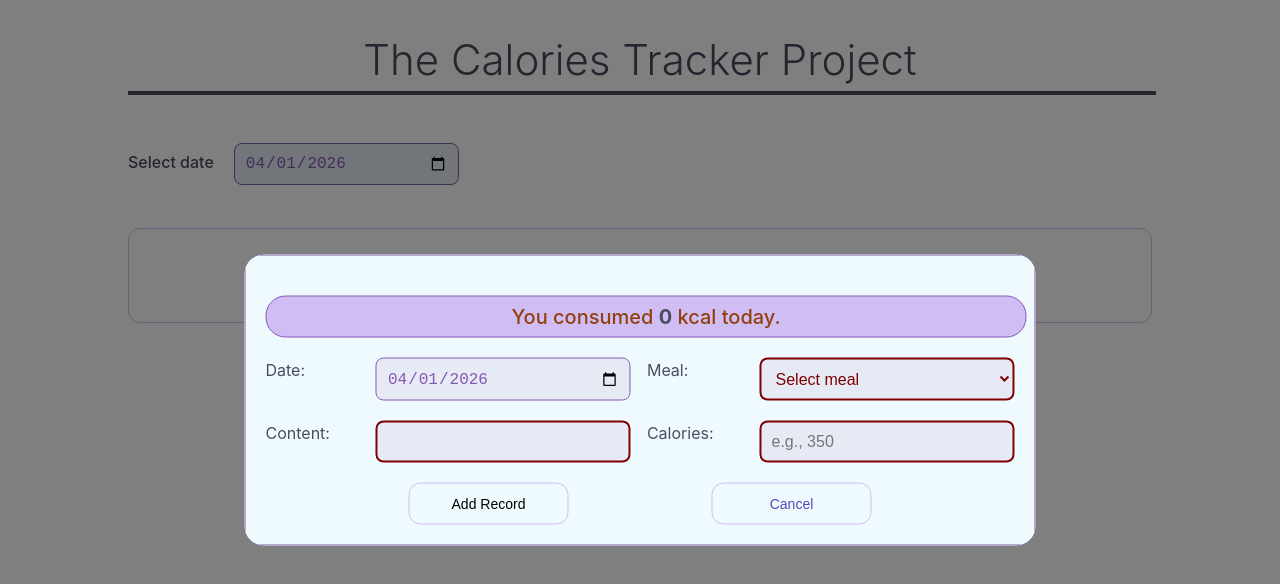
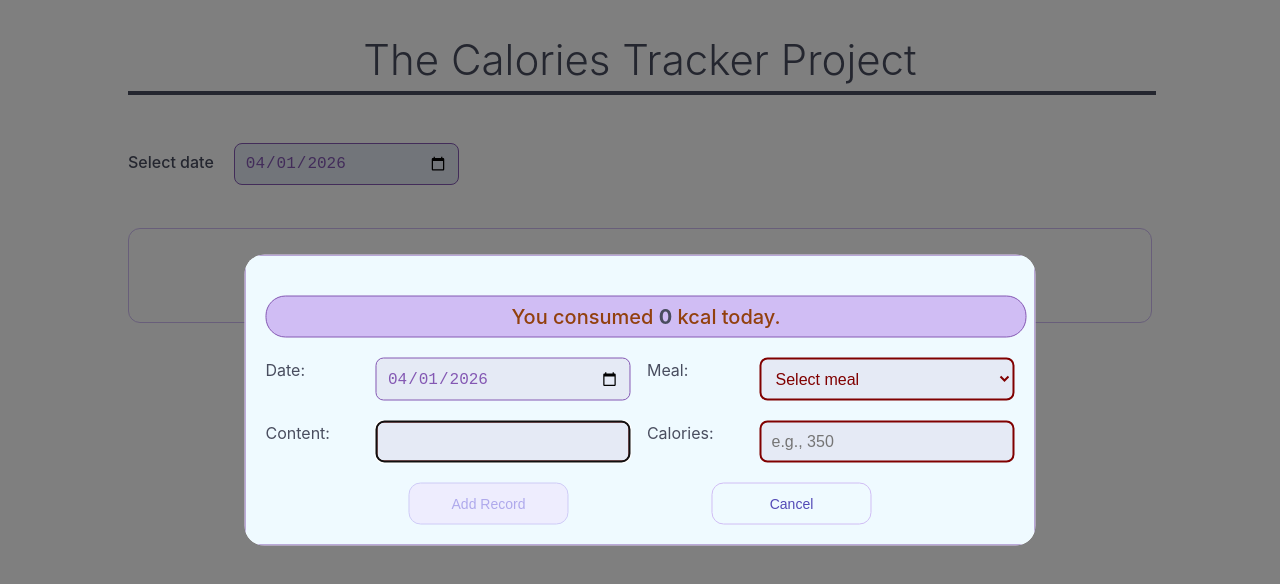
Before and after one commit to youssef-jamil/calorie-tracker, a React (Vite) app: page / in a window 1280 px wide. Both pictures are taken after a click on the button "Track food". Shown: the top 584 px of the page. Built offline with nearby package versions, Linux system fonts and the light colour scheme.

Commit message:
feat: update icon path in index.html, optimize modal styles in App.jsx, enhance form validation in CalorieRecordEdit, and improve CSS styles across components

```diff
--- a/index.html
+++ b/index.html
@@ -3,7 +3,8 @@
 
 <head>
   <meta charset="UTF-8" />
-  <link rel="icon" type="image/svg+xml" href="./public/calorie.svg" />
+  <!-- FIX #1: Vite serves public/ from root, so path must be "/calorie.svg" not "./public/calorie.svg" -->
+  <link rel="icon" type="image/svg+xml" href="/calorie.svg" />
   <meta name="viewport" content="width=device-width, initial-scale=1.0" />
   <title>Calorie Tracker</title>
 </head>
--- a/src/App.jsx
+++ b/src/App.jsx
@@ -1,17 +1,37 @@
-import { useEffect, useState } from "react";
+import { useEffect, useMemo, useState } from "react";
 import CalorieRecordEdit from "./Component/Edit/CalorieRecordEdit";
 import ListingSection from "./Component/CalorieRecordSection/ListingSection";
 import Modal from "react-modal";
 import styles from "./App.module.css";
 import getDateFromString from "./utils";
-import AppContext from "../app-context";
 
 const LOCAL_STORAGE_KEY = "calorie_records";
+
+/*
+ * FIX #8: Define the modal style object outside the component so it is not
+ * recreated on every render (previously a new object reference was created each
+ * render, causing react-modal to re-apply styles unnecessarily).
+ */
+const MODAL_STYLE = {
+  content: {
+    top: "50%",
+    left: "50%",
+    right: "auto",
+    bottom: "auto",
+    marginRight: "-50%",
+    transform: "translate(-50%, -50%)",
+    border: "none",
+    padding: "0px",
+    borderRadius: "20px",
+  },
+  overlay: {
+    backgroundColor: "rgba(0,0,0,0.5)",
+  },
+};
 
 function App() {
   const [records, setRecords] = useState(() => {
     const stored = localStorage.getItem(LOCAL_STORAGE_KEY);
-
     if (!stored) return [];
 
     return JSON.parse(stored).map((record) => ({
@@ -25,9 +45,28 @@ function App() {
     return new Date(Date.UTC(now.getFullYear(), now.getMonth(), now.getDate()));
   });
 
-  const total = records
-    .filter((r) => r.date.getTime() === currentDate.getTime())
-    .reduce((sum, r) => sum + r.calories, 0);
+  /*
+   * FIX #7: The original reduce used r.calories directly, but values loaded
+   * from localStorage are deserialized as whatever JSON.parse returns — which
+   * could be a string if an older version of the app stored them that way.
+   * Wrapping with Number() and defaulting NaN to 0 makes the sum robust.
+   *
+   * FIX #8 (secondary): moved into useMemo so the value is only recomputed
+   * when records or currentDate actually change, not on every render.
+   *
+   * FIX #12: AppContext was created and exported but the Provider was never
+   * rendered, so every consumer always received the stale default value. Since
+   * only App.jsx and CalorieRecordEdit.jsx need totalCalories (and it is
+   * already passed as a prop), the context is simply not used here. The file
+   * app-context.js can be deleted — it is dead code.
+   */
+  const total = useMemo(
+    () =>
+      records
+        .filter((r) => r.date.getTime() === currentDate.getTime())
+        .reduce((sum, r) => sum + (Number(r.calories) || 0), 0),
+    [records, currentDate],
+  );
 
   const [isModalOpen, setIsModalOpen] = useState(false);
 
@@ -35,35 +74,23 @@ function App() {
     localStorage.setItem(LOCAL_STORAGE_KEY, JSON.stringify(records));
   }, [records]);
 
-  const modalStyled = {
-    content: {
-      top: "50%",
-      left: "50%",
-      right: "auto",
-      bottom: "auto",
-      marginRight: "-50%",
-      transform: "translate(-50% , -50%)",
-      border: "none",
-      padding: "0px",
-      borderRadius: "20px",
-    },
-    overlay: {
-      backgroundColor: "rgba(0,0,0,0.5)",
-    },
-  };
-
   const handleOpenModal = () => setIsModalOpen(true);
   const handleCloseModal = () => setIsModalOpen(false);
 
   const onFormSubmit = (record) => {
-    const formatRecord = {
+    const formatted = {
       ...record,
       date: getDateFromString(record.date),
+      /*
+       * FIX #7 (secondary): ensure calories is always stored as a number so
+       * future reads from localStorage never encounter string values.
+       */
+      calories: Number(record.calories),
       id: crypto.randomUUID(),
     };
 
     setRecords((prev) =>
-      [...prev, formatRecord].sort((a, b) => a.date - b.date),
+      [...prev, formatted].sort((a, b) => a.date - b.date),
     );
 
     handleCloseModal();
@@ -72,11 +99,12 @@ function App() {
   return (
     <div className="App">
       <h1 className={styles.title}>The Calories Tracker Project</h1>
+
       <Modal
         isOpen={isModalOpen}
         onRequestClose={handleCloseModal}
-        contentLabel="Modal"
-        style={modalStyled}
+        contentLabel="Add food record"
+        style={MODAL_STYLE}
       >
         <CalorieRecordEdit
           onCancel={handleCloseModal}
--- a/src/App.module.css
+++ b/src/App.module.css
@@ -21,9 +21,7 @@
   cursor: pointer;
   letter-spacing: 0.01em;
   margin: 24px auto;
-  transition:
-    background 0.15s,
-    transform 0.1s;
+  transition: background 0.15s, transform 0.1s;
 }
 
 .open-modal-btn:hover {
--- a/src/Component/CalorieRecordSection/CalorieRecord.jsx
+++ b/src/Component/CalorieRecordSection/CalorieRecord.jsx
@@ -4,7 +4,7 @@ const MEAL_STYLES = {
   Breakfast: styles["meal-breakfast"],
   Lunch: styles["meal-lunch"],
   Dinner: styles["meal-dinner"],
-  Snack: styles["meal-snack"]
+  Snack: styles["meal-snack"],
 };
 
 const MONTHS = [
@@ -19,14 +19,14 @@ const MONTHS = [
   "Sep",
   "Oct",
   "Nov",
-  "Dec"
+  "Dec",
 ];
 
 function CalorieRecord({ meal, content, calories, date }) {
   const month = MONTHS[date.getUTCMonth()];
   const day = date.getUTCDate();
   const year = date.getUTCFullYear();
-  const isValid = calories >= 0;
+  const isValid = calories;
 
   return (
     <tr className={styles.row}>
--- a/src/Component/CalorieRecordSection/ListingSection.jsx
+++ b/src/Component/CalorieRecordSection/ListingSection.jsx
@@ -1,6 +1,5 @@
 import RecordList from "./RecordList";
 import styles from "./ListingSection.module.css";
-import { useState } from "react";
 import getDateFromString from "../../utils";
 
 function ListingSection({
@@ -23,7 +22,6 @@ function ListingSection({
     const year = date.getUTCFullYear();
     const month = String(date.getUTCMonth() + 1).padStart(2, "0");
     const day = String(date.getUTCDate()).padStart(2, "0");
-
     return `${year}-${month}-${day}`;
   };
 
--- a/src/Component/Comm/StyledRecordCell.jsx
+++ b/src/Component/Comm/StyledRecordCell.jsx
@@ -2,5 +2,4 @@ import styles from "./StyledRecordCell.module.css";
 function StyledRecordCell(props) {
   return <div className={styles["styled-record-cell"]}>{props.children}</div>;
 }
-
 export default StyledRecordCell;
--- a/src/Component/Edit/CalorieRecordEdit.jsx
+++ b/src/Component/Edit/CalorieRecordEdit.jsx
@@ -1,4 +1,4 @@
-import { useEffect, useReducer } from "react";
+import { useMemo, useReducer, useRef, useEffect, useCallback } from "react";
 import styles from "./CaloriesRecordForm.module.css";
 
 const DEFAULT_VALUE = {
@@ -9,6 +9,13 @@ const DEFAULT_VALUE = {
 };
 
 const isSport = (content) => content.trim().toLowerCase().includes("sport");
+
+function caloriesValid(caloriesStr, contentStr) {
+  if (caloriesStr === "") return false;
+  const cal = Number(caloriesStr);
+  if (isNaN(cal)) return false;
+  return isSport(contentStr) ? cal <= 0 : cal >= 0;
+}
 
 function formReducer(state, action) {
   switch (action.type) {
@@ -27,6 +34,13 @@ function formReducer(state, action) {
   }
 }
 
+function utcDateString(date) {
+  const y = date.getUTCFullYear();
+  const m = String(date.getUTCMonth() + 1).padStart(2, "0");
+  const d = String(date.getUTCDate()).padStart(2, "0");
+  return `${y}-${m}-${d}`;
+}
+
 function CalorieRecordEdit({
   onFormSubmit,
   onCancel,
@@ -34,81 +48,130 @@ function CalorieRecordEdit({
   setCurrentDate,
   totalCalories,
 }) {
+  const mealRef = useRef();
+  const contentRef = useRef();
+  const caloriesRef = useRef();
+
   const [formState, dispatch] = useReducer(
     formReducer,
     DEFAULT_VALUE,
     (initialState) => ({
       ...initialState,
-      date: { value: currentDate.toISOString().split("T")[0], isValid: true },
+      date: { value: utcDateString(currentDate), isValid: true },
     }),
   );
 
-  const formValid = Object.values(formState).every((field) => field.isValid);
+  // حساب الصلاحية فورياً (Derived State) لضمان عدم حدوث Loop
+  const caloriesIsValid = useMemo(
+    () => caloriesValid(formState.calories.value, formState.content.value),
+    [formState.calories.value, formState.content.value],
+  );
 
-  const setField = (field, value, isValid) =>
+  const formValid =
+    formState.date.isValid &&
+    formState.meal.isValid &&
+    formState.content.isValid &&
+    caloriesIsValid;
+
+  // تغليف الدالة بـ useCallback لضمان ثبات المرجع
+  const setField = useCallback((field, value, isValid) => {
     dispatch({ type: "SET_FIELD", payload: { field, value, isValid } });
+  }, []);
 
-  // ─── Cross-validation: content ↔ calories ────────────────────────────────
-  useEffect(() => {
-    const cal = Number(formState.calories.value);
-    const sport = isSport(formState.content.value);
+  // ─── Handlers (تم تحسينها بـ useCallback) ──────────────────────────────
 
-    if (formState.calories.value === "") {
-      setField("calories", "", false);
-    } else if (sport) {
-      // Sport → only negative allowed
-      setField("calories", formState.calories.value, cal < 0);
-    } else {
-      // Non-sport → only positive allowed, keep value but show error if negative
-      setField("calories", formState.calories.value, cal > 0);
-    }
-  }, [formState.content.value, formState.calories.value]);
-
-  // ─── Handlers ────────────────────────────────────────────────────────────
-  const onDateHandler = (e) => {
+  const onDateHandler = useCallback(
+    (e) => {
       const value = e.target.value;
       setField("date", value, !!value);
       if (value) {
         const [year, month, day] = value.split("-").map(Number);
         setCurrentDate(new Date(Date.UTC(year, month - 1, day)));
       }
-  };
-  const onMealHandler = (e) =>
+    },
+    [setField, setCurrentDate],
+  );
+
+  const onMealHandler = useCallback(
+    (e) => {
       setField("meal", e.target.value, !!e.target.value);
+    },
+    [setField],
+  );
 
-  const onContentHandler = (e) =>
-    setField("content", e.target.value, !!e.target.value.trim());
+  const onContentHandler = useCallback(
+    (e) => {
+      const value = e.target.value;
+      setField("content", value, !!value.trim());
+      // تحديث صلاحية السعرات فوراً بناءً على المحتوى الجديد (Sport or not)
+      const newIsValid = caloriesValid(formState.calories.value, value);
+      setField("calories", formState.calories.value, newIsValid);
+    },
+    [setField, formState.calories.value],
+  );
 
-  const onCaloriesHandler = (e) => {
-    // isValid will be computed by the useEffect above
-    setField("calories", e.target.value, false);
+  const onCaloriesHandler = useCallback(
+    (e) => {
+      const value = e.target.value;
+      const isValid = caloriesValid(value, formState.content.value);
+      setField("calories", value, isValid);
+    },
+    [setField, formState.content.value],
+  );
+
+  const reset = useCallback(() => dispatch({ type: "RESET" }), []);
+
+  const handleSubmit = useCallback(
+    (e) => {
+      e.preventDefault();
+      const record = Object.fromEntries(
+        Object.entries(formState).map(([key, { value }]) => [key, value]),
+      );
+      onFormSubmit(record);
+      reset();
+    },
+    [formState, onFormSubmit, reset],
+  );
+
+  const handleCancel = useCallback(() => {
+    reset();
+    onCancel();
+  }, [reset, onCancel]);
+
+  // ─── Keyboard Navigation ──────────────────────────────────────────────
+
+  const onMealKeyDown = (e) => {
+    if (e.key === "Enter") {
+      e.preventDefault();
+      caloriesRef.current?.focus();
+    }
   };
 
-  const reset = () => dispatch({ type: "RESET" });
-
-  const handleSubmit = (e) => {
+  const onContentKeyDown = (e) => {
+    if (e.key === "Enter") {
       e.preventDefault();
-    const records = Object.fromEntries(
-      Object.entries(formState).map(([key, { value }]) => [key, value]),
-    );
-    onFormSubmit(records);
-    reset();
+      mealRef.current?.focus();
+    }
   };
 
-  const handleCancel = () => {
-    reset();
-    onCancel();
+  const onCaloriesKeyDown = (e) => {
+    if (e.key === "Enter" && formValid) {
+      handleSubmit(e);
+    }
   };
 
-  // ─── Render ──────────────────────────────────────────────────────────────
+  // التركيز التلقائي عند الفتح
+  useEffect(() => {
+    contentRef.current?.focus();
+  }, []);
+
   return (
-    <>
     <form className={styles.form} onSubmit={handleSubmit}>
       <p className={styles.warning}>
         {totalCalories >= 0 ? (
           <>
-              You consumed{" "}
-              <span className={styles.number}>{totalCalories}</span> kcal today.
+            You consumed <span className={styles.number}>{totalCalories}</span>{" "}
+            kcal today.
           </>
         ) : (
           <>
@@ -117,6 +180,7 @@ function CalorieRecordEdit({
           </>
         )}
       </p>
+
       <label htmlFor="date">Date:</label>
       <input
         type="date"
@@ -131,6 +195,8 @@ function CalorieRecordEdit({
         id="meal"
         value={formState.meal.value}
         onChange={onMealHandler}
+        onKeyDown={onMealKeyDown}
+        ref={mealRef}
         className={`${styles["form-input"]} ${formState.meal.isValid ? "" : styles.error}`}
       >
         <option value="">Select meal</option>
@@ -144,8 +210,10 @@ function CalorieRecordEdit({
       <input
         type="text"
         id="content"
+        ref={contentRef}
         value={formState.content.value}
         onChange={onContentHandler}
+        onKeyDown={onContentKeyDown}
         className={`${styles["form-input"]} ${formState.content.isValid ? "" : styles.error}`}
       />
 
@@ -153,14 +221,14 @@ function CalorieRecordEdit({
       <input
         type="number"
         id="calories"
+        ref={caloriesRef}
         placeholder={
-            isSport(formState.content.value)
-              ? "e.g., -350 (sport)"
-              : "e.g., 350"
+          isSport(formState.content.value) ? "e.g., -350 (sport)" : "e.g., 350"
         }
         value={formState.calories.value}
         onChange={onCaloriesHandler}
-          className={`${styles["form-input"]} ${formState.calories.isValid ? "" : styles.error}`}
+        onKeyDown={onCaloriesKeyDown}
+        className={`${styles["form-input"]} ${caloriesIsValid ? "" : styles.error}`}
       />
 
       <footer className={styles.footer}>
@@ -176,7 +244,6 @@ function CalorieRecordEdit({
         </button>
       </footer>
     </form>
-    </>
   );
 }
 
--- a/src/Component/Edit/CaloriesRecordForm.module.css
+++ b/src/Component/Edit/CaloriesRecordForm.module.css
@@ -11,11 +11,6 @@
   margin-right: 30px;
   margin-bottom: 10px;
 }
-/*
-.form input[type="text"],
-.calories-input,
-.form input[type="date"],
-.form select */
 
 .form-input {
   background-color: var(--theme-background-light);
@@ -49,11 +44,11 @@
   border-radius: var(--radius-pill);
   text-align: center;
   font-weight: 500;
+}
 
-  .number {
-    font-weight: 700;
-    color: var(--theme-color-dark);
-  }
+.warning .number {
+  font-weight: 700;
+  color: var(--theme-color-dark);
 }
 
 .footer {
@@ -74,9 +69,7 @@
   font-weight: 500;
   cursor: pointer;
   width: 160px;
-  transition:
-    background 0.15s,
-    transform 0.1s;
+  transition: background 0.15s, transform 0.1s;
 }
 
 .footer button:hover {
@@ -93,13 +86,15 @@
 }
 
 .footer button.secondary:hover {
+  /* FIX #10: was referencing --btn-disabled-bg which didn't exist; now it does */
   background-color: var(--btn-disabled-bg);
 }
 
 .footer button:disabled {
+  /* FIX #10: --btn-disabled-bg / --btn-disabled-text now defined in index.css */
   background-color: var(--btn-disabled-bg);
   color: var(--btn-disabled-text);
-  border: var(--badge-border);
+  border: 1px solid var(--btn-disabled-border);
   cursor: not-allowed;
   transform: none;
 }
--- a/src/index.css
+++ b/src/index.css
@@ -13,7 +13,7 @@
   --theme-color-normal: #8458b3;
   --theme-color-dark: #494d5f;
 
-  /* ── Button purple (replaces hardcoded #534AB7 everywhere) ── */
+  /* ── Button purple ── */
   --btn-primary-bg: #534ab7;
   --btn-primary-hover: #3c3489;
   --btn-primary-text: #eeedfe;
@@ -21,7 +21,17 @@
   --btn-primary-disabled-text: #afa9ec;
   --btn-primary-disabled-border: #cecbf6;
 
-  /* ── Record badge background (replaces hardcoded #f5f0ff) ── */
+  /*
+   * FIX #10: CaloriesRecordForm.module.css references --btn-disabled-bg and
+   * --btn-disabled-text but those variables were never defined — only the
+   * --btn-primary-disabled-* variants existed. Disabled button styles were
+   * therefore invisible (fell back to browser defaults).
+   */
+  --btn-disabled-bg: #eeedfe;
+  --btn-disabled-text: #afa9ec;
+  --btn-disabled-border: #cecbf6;
+
+  /* ── Record badge background ── */
   --badge-bg: #f5f0ff;
   --badge-border: 1px solid var(--theme-color-light);
   --badge-radius: 6px;
@@ -53,7 +63,7 @@
   --border-light: 1px solid var(--theme-color-light);
   --border-normal: 1px solid var(--theme-color-normal);
 
-  /*  warning styles */
+  /* ── Warning styles ── */
   --warning-bg: #fffbeb;
   --warning-text: #92400e;
 
@@ -75,6 +85,15 @@ a:hover {
 }
 
 body {
+  position: absolute;
+  top: 0;
+  bottom: 0;
+  margin: 0;
+  left: 0;
+  right: 0;
+}
+
+#root {
   max-width: 1024px;
   margin: auto;
   background-color: white;
```
Also changed, not shown: src/Component/CalorieRecordSection/CalorieRecord.module.css (+4 -16 lines). Lines whose indentation alone changed are shown as unchanged.
